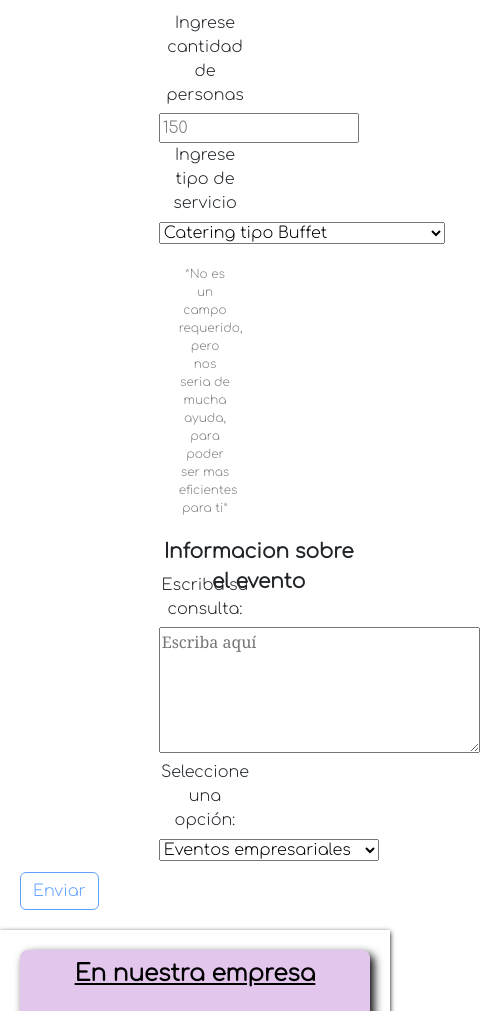
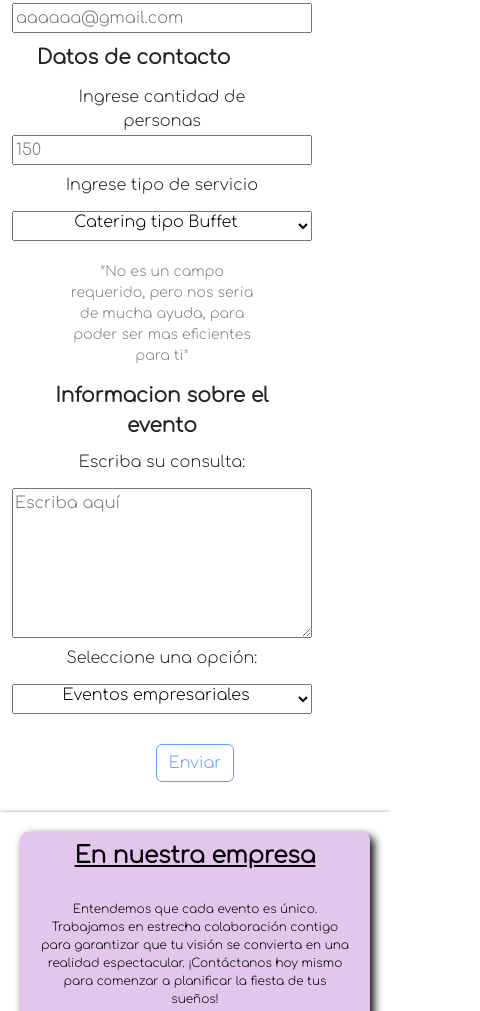
Before and after one commit to nicolelima19/DesarrolloWeb-Lima, a website: page pages/contacto.html in a window 390 px wide. Shown: the part 471-1482 px from the top of the page, 480 px wide, since content can reach past the window. Drawn offline with nearby package versions, Linux system fonts and the light colour scheme.

Commit message:
modficando pagina y scss de contacto

```diff
--- a/pages/contacto.html
+++ b/pages/contacto.html
@@ -18,6 +18,8 @@
         href="https://fonts.googleapis.com/css2?family=Comfortaa:wght@300&family=Pacifico&family=Roboto:wght@500&family=Varela+Round&display=swap"
         rel="stylesheet">
     <link rel="icon" type="icono-pagina" href="./img/icono-pagina.png" />
+    <link rel="stylesheet" media="only screen and (max-width: 1024px)" href="../css/style.css">
+    <link rel="stylesheet" media="only screen and (max-width: 678px)" href="../css/style.css">
 </head>
 
 <body class="bodyContacto">
@@ -60,9 +62,9 @@
         <!-- Grid section -->
         <h2 class="h2Grid">¡Contacta con nosotros!</h2>
         <div class="container">
-            <div class="row">
-                <div class="col-4 ">
-                    <section class="alingContact">
+            <div class="rows">
+                <div>
+                    <section>
                         <section class="contactoMain" action="">
                             <legend class="datos">Datos de contacto</legend>
                             <label class="label" for="nombre">Ingrese su nombre:</label>
@@ -74,13 +76,13 @@
                         </section>
                     </section>
                 </div>
-                <div class="col-4">
+                <div>
                     <section class="contactoMain" class="contactoMain" action="">
                         <legend class="datos">Datos de contacto</legend>
                         <label class="label" for="personas">Ingrese cantidad de personas</label>
                         <input class="input" type="number" required placeholder="150" id="personas" type="text">
                         <label class="label" for="servicio">Ingrese tipo de servicio</label>
-                        <select name="" id="servicio">
+                        <select class="select" name="" id="servicio">
                             <option value="">Catering tipo Buffet</option>
                             <option value="">Catering tipo Cóctel</option>
                             <option value="">Catering tipo desayunos/coffee</option>
@@ -99,14 +101,13 @@
                         </p>
                     </section>
                 </div>
-                <div class="col-4">
+                <div>
                     <section class="contactoMain" action="" class="contactoMain">
                         <legend class="datos">Informacion sobre el evento</legend>
                         <label class="label" for="consulta">Escriba su consulta:</label>
-                        <textarea style="font-family: Georgia, 'Times New Roman', Times, serif;" required
-                            placeholder="Escriba aquí" name="" id="consulta" cols="30" rows="5"></textarea>
+                        <textarea class="textArea" required placeholder="Escriba aquí" name="" id="consulta" cols="30" rows="5"></textarea>
                         <label class="label" for="Tipo_de_evento">Seleccione una opción:</label>
-                        <select required name="" id="Tipo_de_evento">
+                        <select class="select" required name="" id="Tipo_de_evento">
                             <option value="">Eventos empresariales</option>
                             <option value="">Eventos de cumpleaños</option>
                             <option value="">Eventos de boda</option>
@@ -121,7 +122,7 @@
             </div>
         </div>
         </div>
-        <div>
+        <div class="buttonContact">
             <button type="button" class="btn btn-outline-primary" disabled>Enviar</button>
         </div>
     </main>
--- a/scss/base/_pordefecto.scss
+++ b/scss/base/_pordefecto.scss
@@ -1,5 +1,4 @@
 @import "../utils/variables";
-
 
 // Estilos generales
 body {
@@ -8,7 +7,6 @@ body {
     box-sizing: border-box;
     font-family: 'Comfortaa', cursive;
     background-color: $h1Color;
-
 }
 
 // Enlaces
--- a/scss/comonentes/_contprincipal.scss
+++ b/scss/comonentes/_contprincipal.scss
@@ -4,7 +4,6 @@
 // Estilos para la sección principal (main)
 main {
     align-items: center;
-    padding: 20px;
 }
 
 .data {
--- a/scss/comonentes/_especifico.scss
+++ b/scss/comonentes/_especifico.scss
@@ -8,7 +8,7 @@ h1 {
 }
 
 h2 {
-    padding: 10px;
+    padding: 16px;
     text-align: center;
     font-style: oblique;
     font-size: 20px;
--- a/scss/mobile/_mobile.scss
+++ b/scss/mobile/_mobile.scss
@@ -3,7 +3,7 @@
 
 
 // TABLET
-@media screen and (max-width: 1024px) {
+@media screen and (max-width: 1080px) {
 
     body {
         padding: 0;
@@ -13,12 +13,6 @@
         font-size: 12px;
     }
 
-    .alingContact {
-        display: flex;
-        flex-direction: column;
-        justify-content: center;
-    }
-
     .navbar ul {
         display: flex;
         flex-wrap: wrap;
@@ -26,6 +20,26 @@
 
     .gridRow {
         overflow: hidden;
+    }
+
+    .item {
+        display: flex;
+        flex-direction: column;
+        flex-wrap: wrap;
+        width: 300px;
+        height: 300px;
+        margin: 20px;
+        padding: 10px;
+        text-align: center;
+        align-items: center;
+        border: 1px solid $h1Color;
+        margin-bottom: 10px;
+
+        .pMod {
+            display: flex;
+            flex-wrap: wrap;
+            margin: 5px;
+        }
     }
 
     // Enlaces button TABLET
@@ -96,25 +110,72 @@
         }
     }
 
-    .container {
+    .rows {
         display: flex;
+        justify-items: center;
+        flex-direction: column;
+        align-content: flex-start;
+        flex-wrap: wrap;
+    }
 
-        .row {
-            display: grid;
-            align-items: center;
-            justify-items: center;
-            font-size: 16px;
-        }
+    .label {
+        display: flex;
+        flex-direction: column;
+        justify-content: center;
+        align-items: center;
+        margin-bottom: 6px;
+        width: 200px;
+        height: 40px;
+        font-size: 16px;
+    }
+
+    .input {
+        display: flex;
+        flex-direction: column;
+        justify-content: center;
+        align-items: center;
+        width: 300px;
+        height: 30px;
+        font-size: 16px;
+    }
+
+    .textArea {
+        display: flex;
+        flex-direction: column;
+        justify-content: center;
+        align-items: center;
+        font-size: 16px;
+        width: 300px;
+        height: 150px;
+    }
+
+    .select {
+        display: flex;
+        flex-direction: column;
+        width: 300px;
+        height: 30px;
+        font-size: 16px;
+        flex-wrap: wrap;
+        align-items: center;
+        align-content: center;
     }
 
     .datos {
-        margin: 0px;
-        font-size: 12px;
+        display: flex;
+        justify-content: space-between;
+        align-items: center;
+        width: 250px;
+        height: 50px;
+        font-size: 14px;
         font-weight: bold;
-        width: 200px;
-        height: 50px;
+
+    }
+
+    .buttonContact {
+        margin: 20px;
     }
 }
+
 
 // MOBILE
 
@@ -139,18 +200,25 @@
         flex-wrap: wrap;
     }
 
-    .container {
+    .textoRecordatorio {
+        width: 200px;
+    }
+
+    .rows {
         display: flex;
+        flex-direction: column;
         flex-wrap: wrap;
+        justify-items: center;
+        align-content: flex-start;
+        overflow: hidden;
+    }
+
+    .contactoMain {
+        display: flex;
         flex-direction: column;
-        align-content: center;
-        margin: 10px;
-
-        .row {
-            display: grid;
-            align-items: center;
-            justify-items: center;
-        }
+        flex-wrap: wrap;
+        align-content: space-between;
+        align-self: center;
     }
 
     .gridRow {
@@ -226,11 +294,61 @@
         }
     }
 
+    .label {
+        display: flex;
+        flex-direction: column;
+        justify-content: center;
+        align-items: center;
+        margin-bottom: 6px;
+        width: 200px;
+        height: 40px;
+        font-size: 16px;
+    }
+
+    .input {
+        display: flex;
+        flex-direction: column;
+        justify-content: center;
+        align-items: center;
+        width: 300px;
+        height: 30px;
+        font-size: 16px;
+    }
+
+    .textArea {
+        display: flex;
+        flex-direction: column;
+        justify-content: center;
+        align-items: center;
+        font-size: 16px;
+        width: 300px;
+        height: 150px;
+    }
+
+    .select {
+        display: flex;
+        flex-direction: column;
+        width: 300px;
+        height: 30px;
+        font-size: 16px;
+        flex-wrap: wrap;
+        align-items: center;
+        align-content: center;
+    }
+
     .datos {
-        font-size: 12px;
+        display: flex;
+        justify-content: space-between;
+        align-items: center;
+        width: 250px;
+        height: 50px;
+        font-size: 14px;
         font-weight: bold;
-        width: 200px;
-        height: 30px;
+
+    }
+
+    .buttonContact {
+        margin: 20px;
     }
 
 }
--- a/scss/pages/_contacto.scss
+++ b/scss/pages/_contacto.scss
@@ -8,20 +8,32 @@
     color: $colorPrimario;
 }
 
+.rows {
+    display: flex;
+}
+
 .container {
     display: flex;
     flex-direction: column;
+}
+
+.contactoMain {
+    text-align: center;
+    justify-content: center;
+    align-items: center;
+
+    .textoRecordatorio {
+        display: flex;
+
+        color: grey;
+        font-size: 14px;
+    }
 }
 
 .label {
     display: flex;
     margin-bottom: 6px;
     justify-content: center;
-}
-
-.textoRecordatorio {
-    color: grey;
-    font-size: 12px;
 }
 
 .input {
@@ -33,23 +45,17 @@
     }
 }
 
+.buttonContact {
+    display: flex;
+    flex-direction: row;
+    flex-wrap: wrap;
+    justify-content: space-around;
+    margin: 30px;
+}
+
+
 .datos {
     font-size: 20px;
     margin-bottom: 6px;
     font-weight: bold;
 }
-
-
-.alingContact {
-    display: flex;
-    flex-direction: row;
-    flex-wrap: wrap;
-    justify-content: space-evenly;
-    align-items: center;
-}
-
-.contactoMain {
-    text-align: center;
-    justify-content: center;
-    align-items: center;
-}
```
Also changed, not shown: index.html (+2 -0 lines), pages/nuestrostrabajos.html (+2 -0 lines), pages/quienessomos.html (+2 -0 lines), pages/servicios.html (+2 -0 lines), css/style.css, scss/utils/_variables.scss (line endings or trailing spaces), 1 other file.
